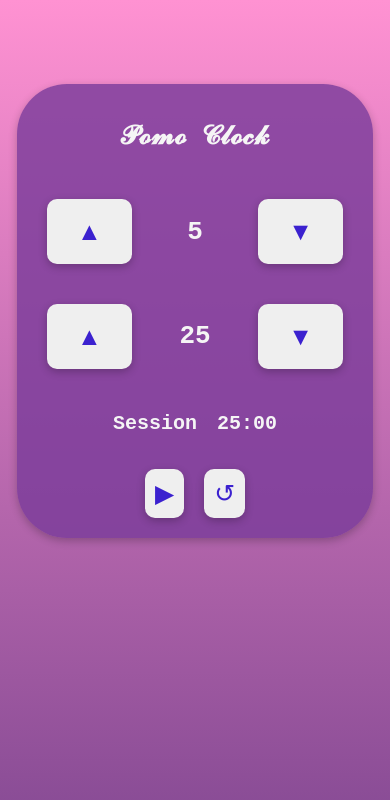
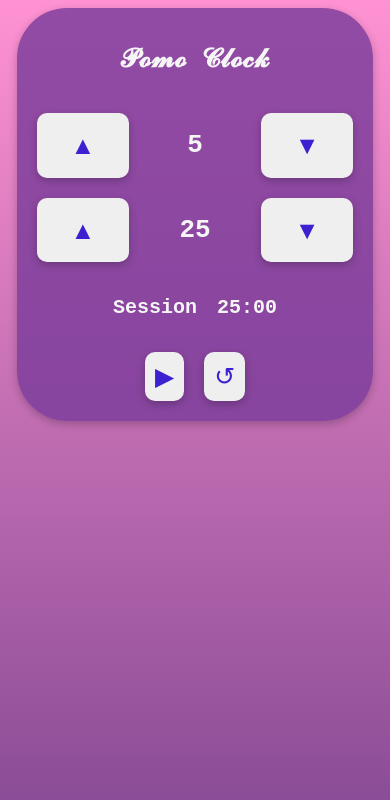
Before and after one commit to VincentStr/PomoClock, a plain HTML site: page index.html in a window 390 px wide. Drawn offline with nearby package versions, Linux system fonts and the light colour scheme.

Commit message:
Mobile Sizing

```diff
--- a/style.css
+++ b/style.css
@@ -65,6 +65,7 @@ h1 {
 @media only screen and (max-width: 833px) {
     .app {
         min-width: 90%;
+        margin-top: 0;
     }
     .title{
         font-size: 3em;
@@ -77,6 +78,7 @@ h1 {
         font-size: 10px;
     }
 
+
 }
 
 @media only screen and (max-width: 500px) {
@@ -85,6 +87,9 @@ h1 {
     }
     .title{
         font-size: 2em;
+    }
+    .label {
+       padding: 0;
     }
 
 }
```
